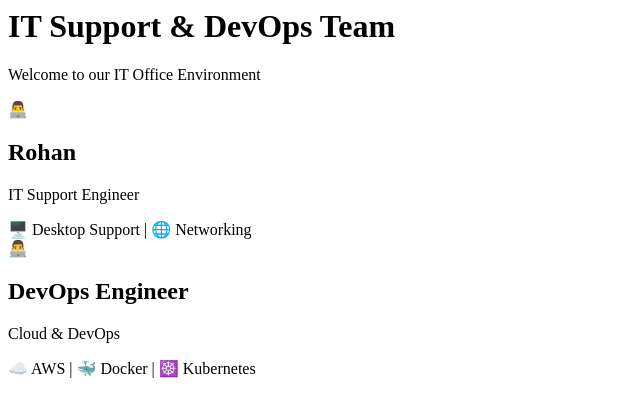
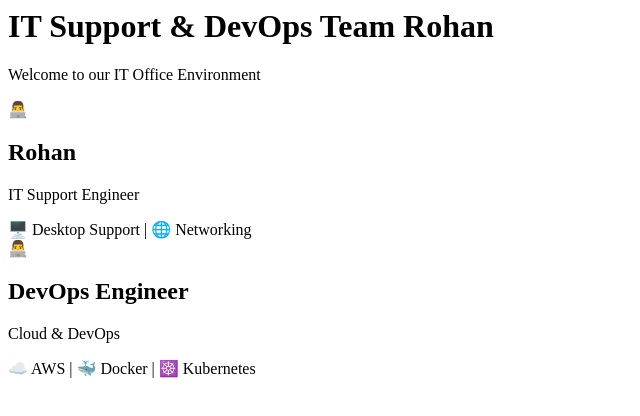
Before and after one commit to apritdevos/My-First-Project, a plain HTML site: page Index.html in a window 1280 px wide. Shown: the whole page, without its empty margins (0-640 px from the left). Drawn offline with Linux system fonts and the light colour scheme.

Commit message:
Update team heading to include 'Rohan'

```diff
--- a/Index.html
+++ b/Index.html
@@ -1,6 +1,6 @@
 <div class="office-section">
     <div class="office-content">
-        <h1>IT Support & DevOps Team</h1>
+        <h1>IT Support & DevOps Team Rohan </h1>
         <p>Welcome to our IT Office Environment</p>
 
         <div class="employees">
```
